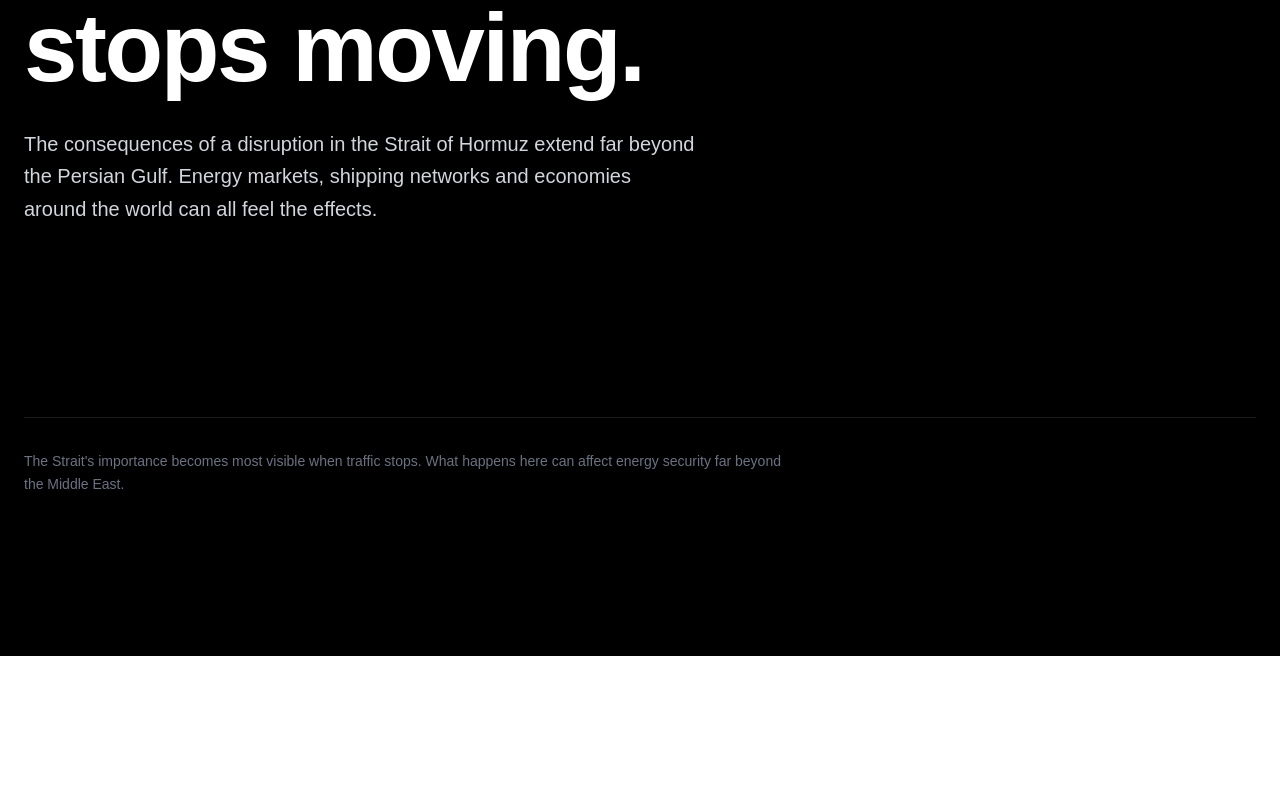
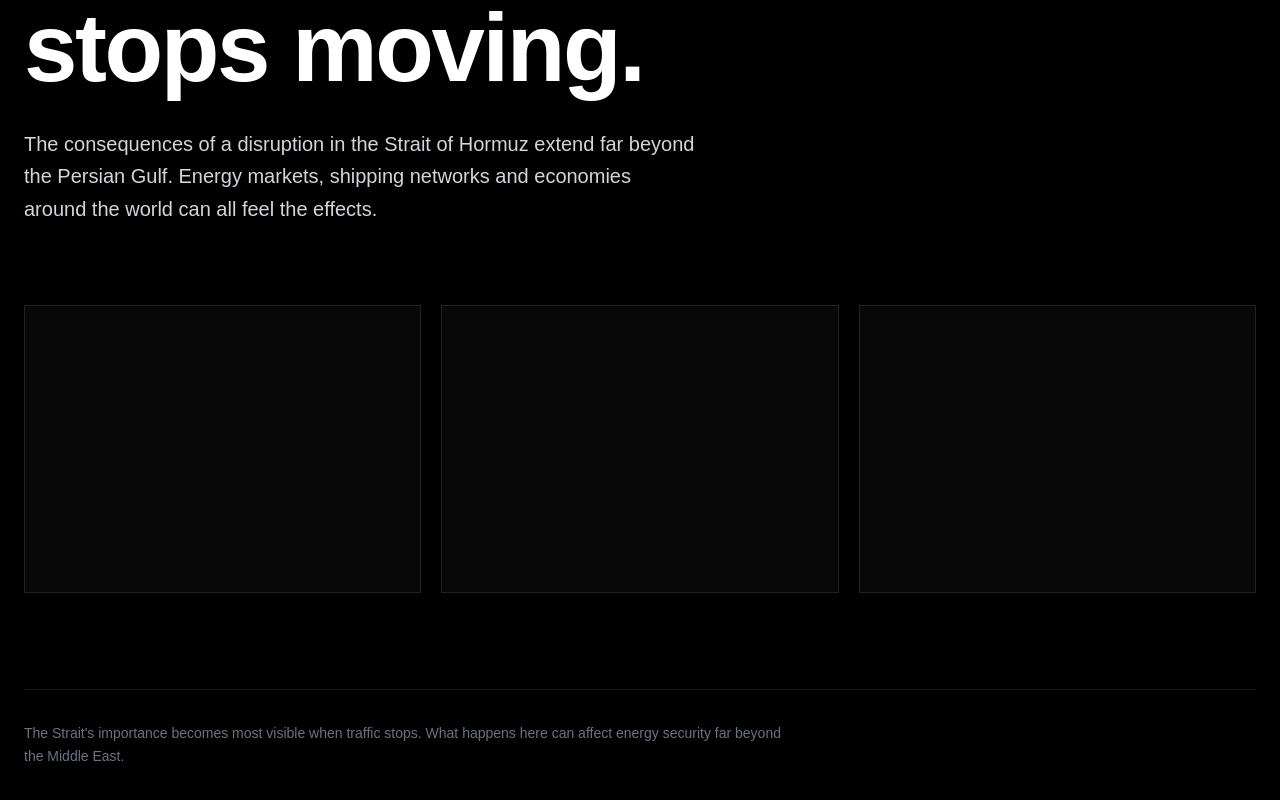
Before and after one commit to Reketino/Strait-of-Hormuz, a Next.js app: page /story in a window 1280 px wide. Shown: the part 8640-9440 px from the top of the page. Before the commit the page ends 9296 px from the top, so only its background shows below. Built offline with nearby package versions, Linux system fonts and the light colour scheme; no server answers.

Commit message:
refactor: update layout and styling of ImpactSection for improved presentation

```diff
--- a/src/components/story/ImpactSection.tsx
+++ b/src/components/story/ImpactSection.tsx
@@ -128,9 +128,20 @@ export default function ImpactSection() {
 
         <section
           aria-label="Global impact indicators"
-          className="mt-24 grid gap-6 md:grid-cols-3"
+          className="mt-20 grid gap-5 md:grid-cols-3"
         >
+          {impactCards.map((card) => (
+            <article
+            key={card.number}
+            className="
+            group flex min-h-72 flex-col border border-white/10
+            bg-white/3 p-7 transition-colors duration-300
+            hover:border-red-400/50 hover:bg-white/6 md:p-9
+            "
+            >
 
+            </article>
+          ))}
         </section>
 
         <footer className="mt-24 border-t border-white/10 pt-8">
```
